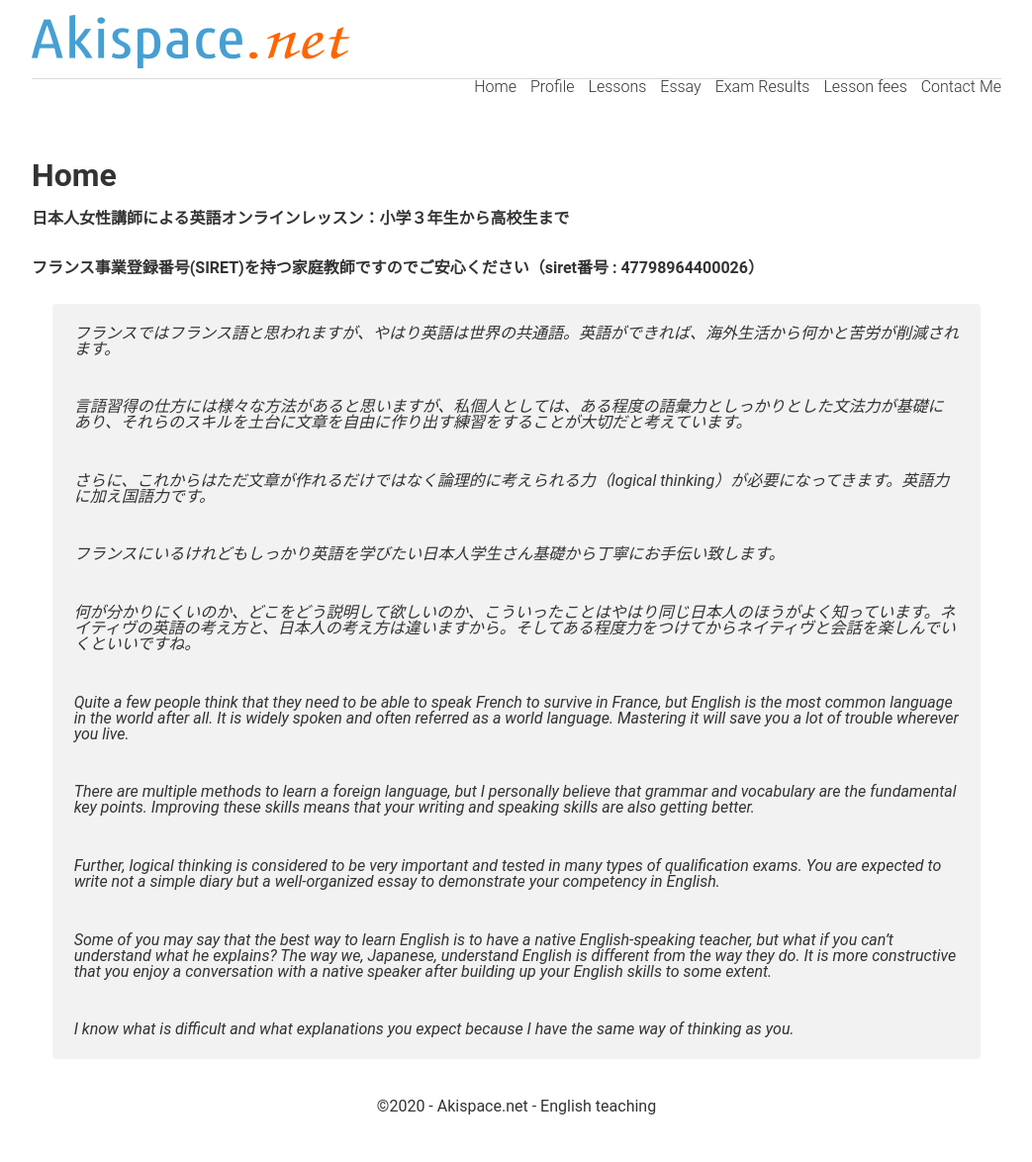
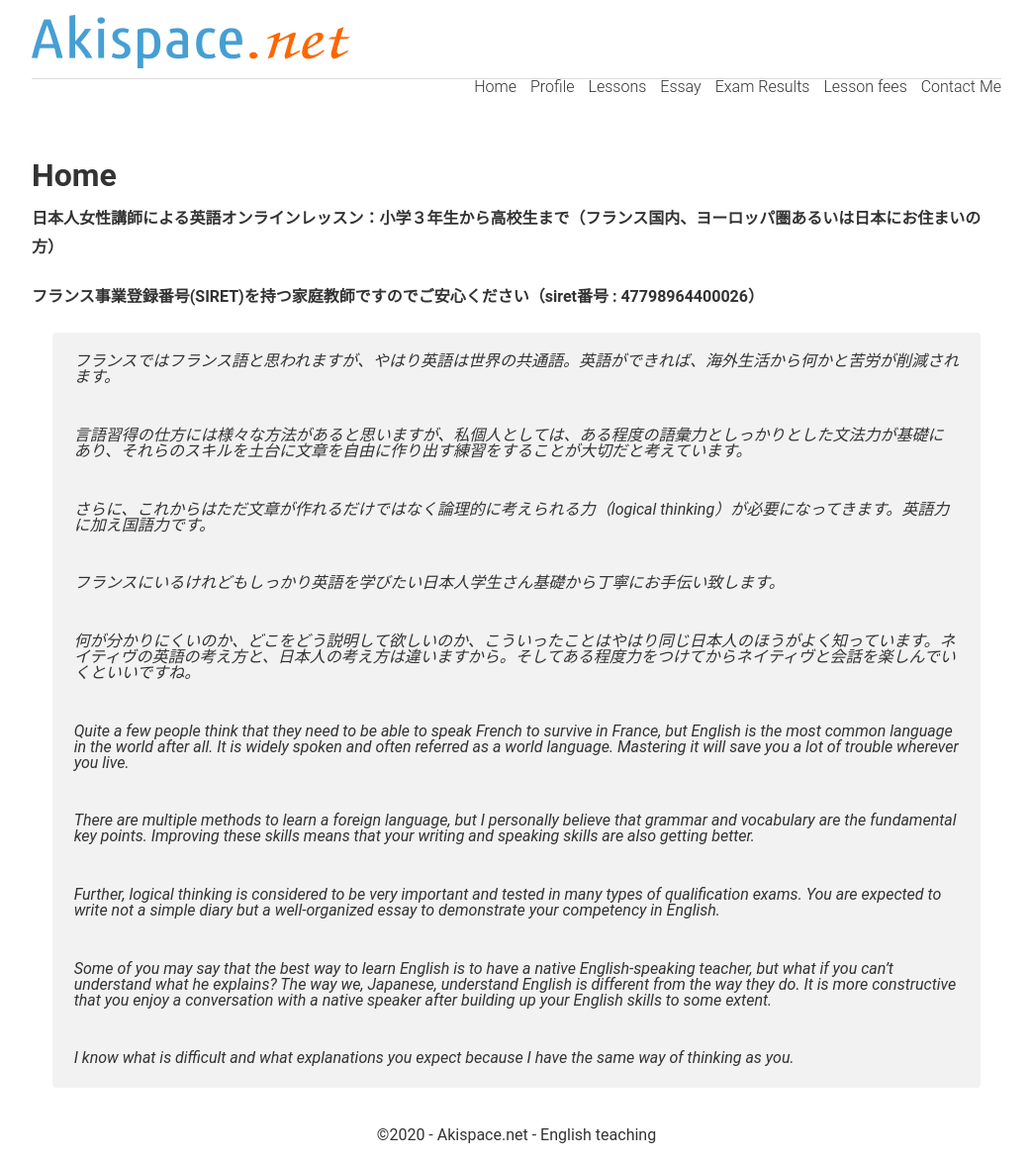
Before and after one commit to phocean/akispace, a Jekyll site: the page built from index.md, in a window 1280 px wide. Shown: the whole page at 99% size, without its empty margins (118-1161 px from the left). Built offline with Jekyll 4.4.1, drawn with Linux system fonts in a browser that asks for light colours; before the commit the page ends 1145 px from its top, so only the background shows below that.

Commit message:
Update index.md

```diff
--- a/index.md
+++ b/index.md
@@ -8,7 +8,7 @@ description: フランス、パリ/ブローニュで探す英語家庭教師。
 
 ## Home
 
-**日本人女性講師による英語オンラインレッスン：小学３年生から高校生まで**
+**日本人女性講師による英語オンラインレッスン：小学３年生から高校生まで（フランス国内、ヨーロッパ圏あるいは日本にお住まいの方）**
 
 **フランス事業登録番号(SIRET)を持つ家庭教師ですのでご安心ください（siret番号 : 47798964400026）**
 
```
